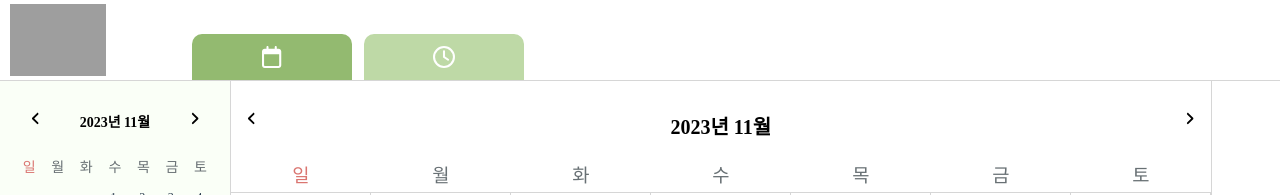
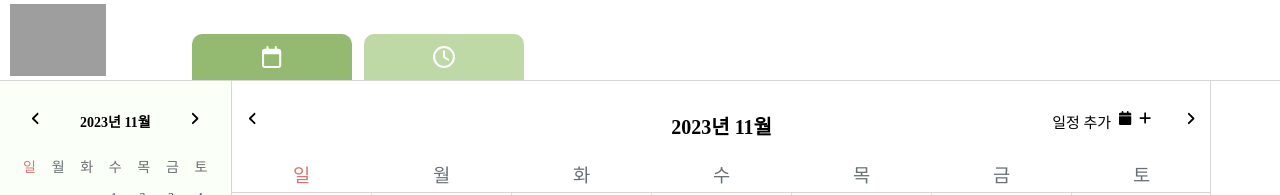
Before and after one commit to dlwhd990/Calendar, a React (Create React App) app: page /date in a window 1280 px wide. Shown: the top 195 px of the page. Built offline with nearby package versions, Linux system fonts and the light colour scheme; grey boxes are pictures that could not be loaded.

Commit message:
일정 추가 버튼 팝업 추가가

```diff
--- a/src/App.jsx
+++ b/src/App.jsx
@@ -7,6 +7,7 @@ import Header from "./components/Header";
 function App() {
   const date = new Date();
   const [tab, setTab] = useState("one");
+  const [addPlanPopupOn, setAddPlanPopupOn] = useState(false);
 
   const [selectedDate, setSelectedDate] = useState({
     year: date.getFullYear(),
@@ -31,6 +32,11 @@ function App() {
     setShowDate(target);
   };
 
+  // 일정 추가 팝업 여부 설정
+  const settingAddPlanPopupOn = () => {
+    setAddPlanPopupOn((addPlanPopupOn) => !addPlanPopupOn);
+  };
+
   return (
     <div className="App">
       <Header tab={tab} onTabClick={onTabClick} />
@@ -40,6 +46,8 @@ function App() {
           settingSelectedDate={settingSelectedDate}
           showDate={showDate}
           setShowDate={settingShowDate}
+          addPlanPopupOn={addPlanPopupOn}
+          settingAddPlanPopupOn={settingAddPlanPopupOn}
         />
       )}
       {tab === "two" && <MainTwo />}
--- /dev/null
+++ b/src/components/AddPlanPopup.jsx
@@ -0,0 +1,22 @@
+import { faChevronDown } from "@fortawesome/free-solid-svg-icons";
+import { FontAwesomeIcon } from "@fortawesome/react-fontawesome";
+import React from "react";
+import styles from "../styles/AddPlanPopup.module.css";
+
+const AddPlanPopup = (props) => {
+  return (
+    <div className={styles.add_plan_popup}>
+      <p className={styles.title}>일정 이름</p>
+      <div className={styles.input_container}>
+        <input type="text" readOnly="readonly" />
+        <div className={styles.select_button}>
+          <div className={styles.colorbox}></div>
+          <FontAwesomeIcon icon={faChevronDown} className={styles.icon} />
+        </div>
+      </div>
+      <div className={styles.date_select_container}></div>
+    </div>
+  );
+};
+
+export default AddPlanPopup;
--- a/src/components/BigCalendar.jsx
+++ b/src/components/BigCalendar.jsx
@@ -1,7 +1,13 @@
-import { faAngleLeft, faAngleRight } from "@fortawesome/free-solid-svg-icons";
+import {
+  faAngleLeft,
+  faAngleRight,
+  faCalendar,
+  faPlus,
+} from "@fortawesome/free-solid-svg-icons";
 import { FontAwesomeIcon } from "@fortawesome/react-fontawesome";
 import { useEffect, useState } from "react";
 import styles from "../styles/BigCalendar.module.css";
+import AddPlanPopup from "./AddPlanPopup";
 
 const dayCountList = [31, 28, 31, 30, 31, 30, 31, 31, 30, 31, 30, 31];
 
@@ -10,6 +16,8 @@ const BigCalendar = ({
   settingSelectedDate,
   showDate,
   setShowDate,
+  addPlanPopupOn,
+  settingAddPlanPopupOn,
 }) => {
   const [dayList, setDayList] = useState([]);
   const [nextDayList, setNextDayList] = useState([]);
@@ -122,8 +130,18 @@ const BigCalendar = ({
     });
   }, []);
 
+  // 일정 종류 선택 팝업
+  // 일정 시작, 종료 일자 선택 캘린더 팝업
   return (
     <div className={styles.calendar}>
+      <div className={styles.add_plan_container}>
+        <div className={styles.add_plan_button} onClick={settingAddPlanPopupOn}>
+          <span>일정 추가</span>
+          <FontAwesomeIcon icon={faCalendar} className={styles.add_plan_icon} />
+          <FontAwesomeIcon icon={faPlus} className={styles.add_plan_icon} />
+        </div>
+        {addPlanPopupOn && <AddPlanPopup />}
+      </div>
       <div className={styles.container}>
         <h2>{`${showDate.year}년 ${showDate.month + 1}월`}</h2>
         <table className={styles.table}>
--- a/src/components/ContentContainer.jsx
+++ b/src/components/ContentContainer.jsx
@@ -8,6 +8,8 @@ const ContentContainer = ({
   settingSelectedDate,
   showDate,
   setShowDate,
+  addPlanPopupOn,
+  settingAddPlanPopupOn,
 }) => {
   return (
     <section className={styles.container}>
@@ -22,6 +24,8 @@ const ContentContainer = ({
         settingSelectedDate={settingSelectedDate}
         showDate={showDate}
         setShowDate={setShowDate}
+        addPlanPopupOn={addPlanPopupOn}
+        settingAddPlanPopupOn={settingAddPlanPopupOn}
       />
       <OneRight />
     </section>
--- a/src/components/OneMiddle.jsx
+++ b/src/components/OneMiddle.jsx
@@ -6,6 +6,8 @@ const OneMiddle = ({
   settingSelectedDate,
   showDate,
   setShowDate,
+  addPlanPopupOn,
+  settingAddPlanPopupOn,
 }) => {
   return (
     <section className={styles.middle}>
@@ -14,6 +16,8 @@ const OneMiddle = ({
         settingSelectedDate={settingSelectedDate}
         showDate={showDate}
         setShowDate={setShowDate}
+        addPlanPopupOn={addPlanPopupOn}
+        settingAddPlanPopupOn={settingAddPlanPopupOn}
       />
     </section>
   );
--- a/src/pages/Mainpage.jsx
+++ b/src/pages/Mainpage.jsx
@@ -7,6 +7,8 @@ const Mainpage = ({
   settingSelectedDate,
   showDate,
   setShowDate,
+  addPlanPopupOn,
+  settingAddPlanPopupOn,
 }) => {
   return (
     <div className={styles.mainpage}>
@@ -15,6 +17,8 @@ const Mainpage = ({
         settingSelectedDate={settingSelectedDate}
         showDate={showDate}
         setShowDate={setShowDate}
+        addPlanPopupOn={addPlanPopupOn}
+        settingAddPlanPopupOn={settingAddPlanPopupOn}
       />
     </div>
   );
--- /dev/null
+++ b/src/styles/AddPlanPopup.module.css
@@ -0,0 +1,50 @@
+.add_plan_popup {
+  position: absolute;
+  top: 3rem;
+  left: -10rem;
+  background-color: white;
+  border: 1px solid rgba(32, 32, 32, 0.2);
+  padding: 0.6rem 1rem;
+  z-index: 1;
+}
+
+.title {
+  font-size: 1.4rem;
+  color: rgba(32, 32, 32, 0.8);
+  margin-bottom: 0.5rem;
+}
+
+.input_container {
+  display: flex;
+  flex-direction: row;
+  justify-content: space-between;
+}
+
+.input_container input {
+  width: 15rem;
+  border: 1px solid rgba(32, 32, 32, 0.2);
+  outline: none;
+  font-size: 1.4rem;
+  background-color: rgba(245, 245, 245);
+}
+
+.select_button {
+  border: 1px solid rgba(32, 32, 32, 0.2);
+  display: flex;
+  flex-direction: row;
+  justify-content: space-between;
+  padding: 0.4rem;
+  margin-left: 1rem;
+  cursor: pointer;
+}
+
+.colorbox {
+  width: 1.4rem;
+  height: 1.4rem;
+  background-color: rgb(212, 85, 85);
+}
+
+.icon {
+  font-size: 1.4rem;
+  padding-left: 0.4rem;
+}
--- a/src/styles/BigCalendar.module.css
+++ b/src/styles/BigCalendar.module.css
@@ -102,6 +102,39 @@
   margin: -1.5px;
 }
 
+.add_plan_container {
+  position: absolute;
+  top: 2.4rem;
+  right: 5rem;
+}
+
+.add_plan_button {
+  cursor: pointer;
+  display: flex;
+  flex-direction: row;
+  justify-content: center;
+  padding: 0.6rem 0.6rem 0.4rem 0.6rem;
+  border-radius: 0.8rem;
+  background-color: white;
+}
+
+.add_plan_button span {
+  font-size: 1.5rem;
+  margin: 0 0.4rem;
+}
+
+.add_plan_icon {
+  font-size: 1.4rem;
+  margin: 0 0.4rem;
+}
+
+.add_plan_button:hover {
+  background-color: rgba(245, 245, 245);
+}
+
+.add_plan_popup_container {
+}
+
 /*
 @media screen and (max-width: 768px) {
   .calendar {
--- a/src/styles/OneMiddle.module.css
+++ b/src/styles/OneMiddle.module.css
@@ -1,4 +1,7 @@
 .middle {
   width: 98rem;
   height: calc(100vh - 8rem);
+  overflow-y: scroll;
+  overflow-x: hidden;
+  z-index: 1;
 }
```
Also changed, not shown: src/components/PlanTypeItem.jsx (added, +13 -0 lines), src/styles/PlanTypeItem.module.css (added).
